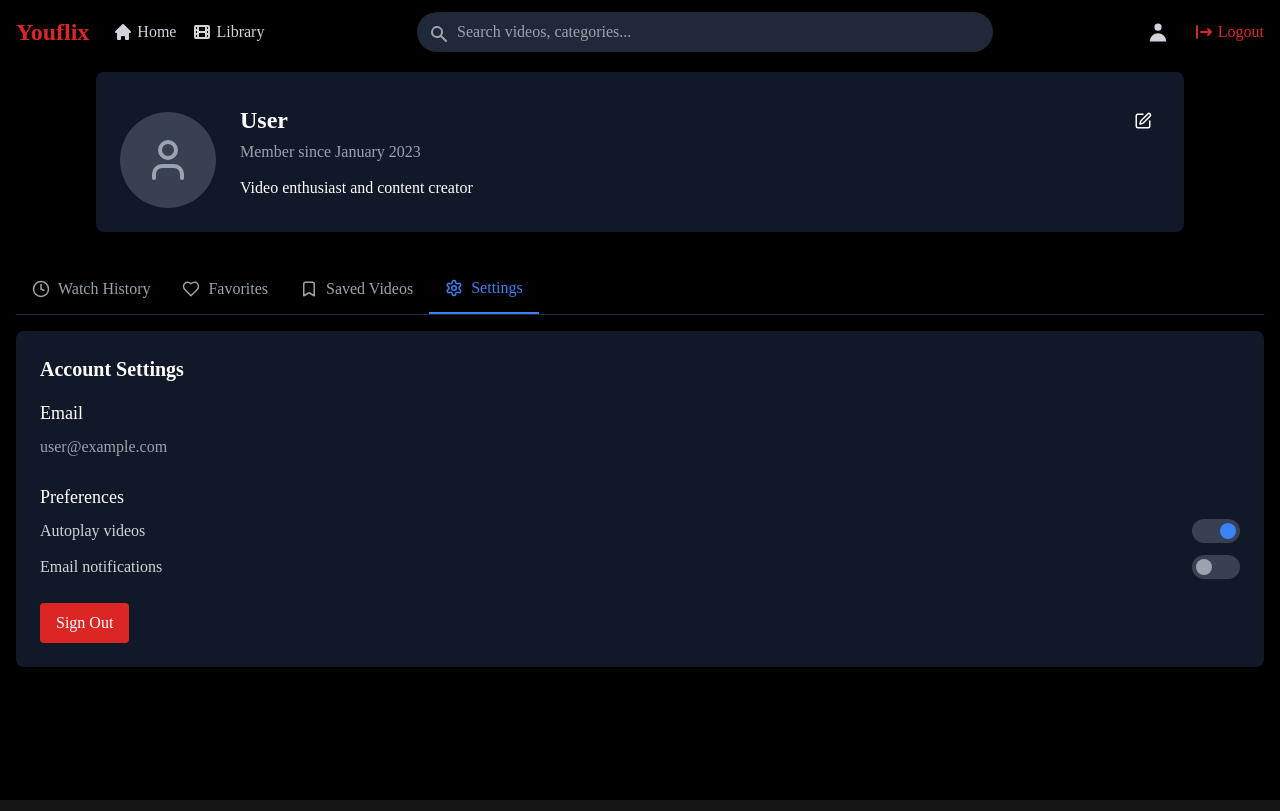
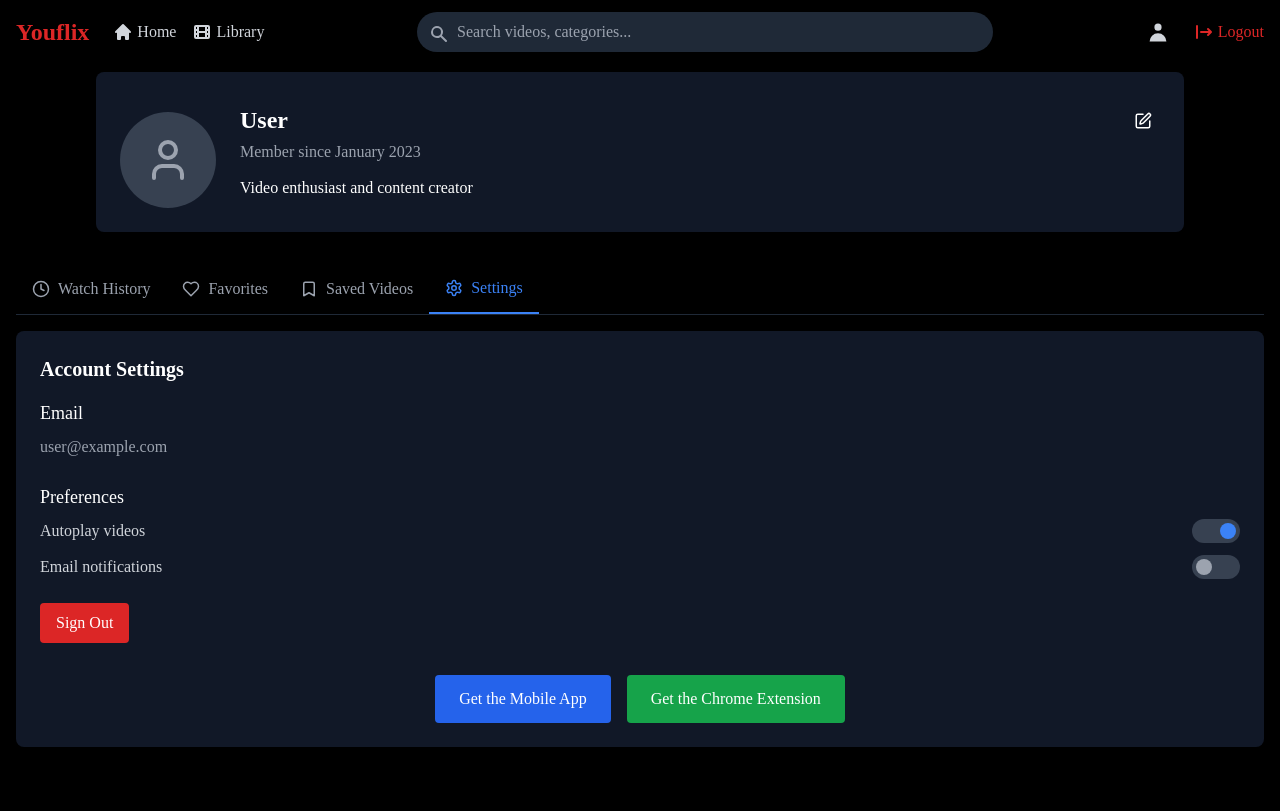
Before and after one commit to Machuge27/Youflix, a React (Create React App) app: page /profile in a window 1280 px wide. Both pictures are taken after a click on the button "Settings". Built offline with nearby package versions, Linux system fonts and the light colour scheme; no server answers.

Commit message:
Initial deployment

```diff
--- a/src/pages/ProfilePage.jsx
+++ b/src/pages/ProfilePage.jsx
@@ -224,6 +224,19 @@ const ProfilePage = () => {
                   Sign Out
                 </button>
               </div>
+              {/* Additional Buttons */}
+              <div className="mt-8 text-center">
+                <button
+                  className="px-6 py-3 bg-blue-600 rounded hover:bg-blue-700 text-white font-medium mx-2"
+                >
+                  Get the Mobile App
+                </button>
+                <button
+                  className="px-6 py-3 bg-green-600 rounded hover:bg-green-700 text-white font-medium mx-2"
+                >
+                  Get the Chrome Extension
+                </button>
+              </div>
             </div>
           )}
         </div>
```
Lines whose indentation alone changed are shown as unchanged.
